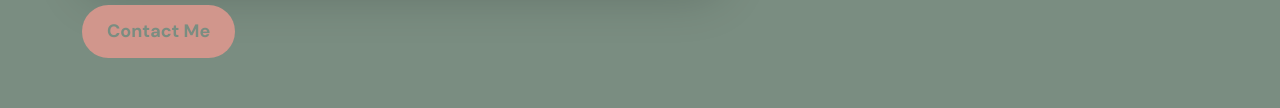
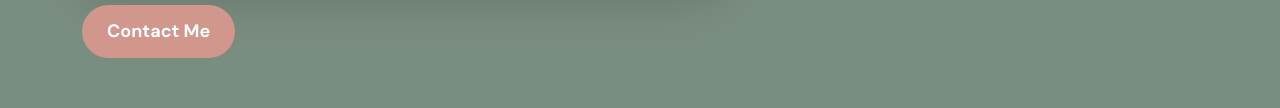
Before and after one commit to Mswilds/my-portfolio, a plain HTML site: page index.html in a window 1280 px wide. Shown: the part 514-622 px from the top of the page. Drawn offline with Linux system fonts and the light colour scheme.

Commit message:
Update templatemo-first-portfolio-style.css

```diff
--- a/css/templatemo-first-portfolio-style.css
+++ b/css/templatemo-first-portfolio-style.css
@@ -291,7 +291,7 @@ strong {
 
 .custom-link {
 	background-color: #D1968C;
-    color: var(--secondary-color);
+    color: #ffffff;
 
 }
 
```
